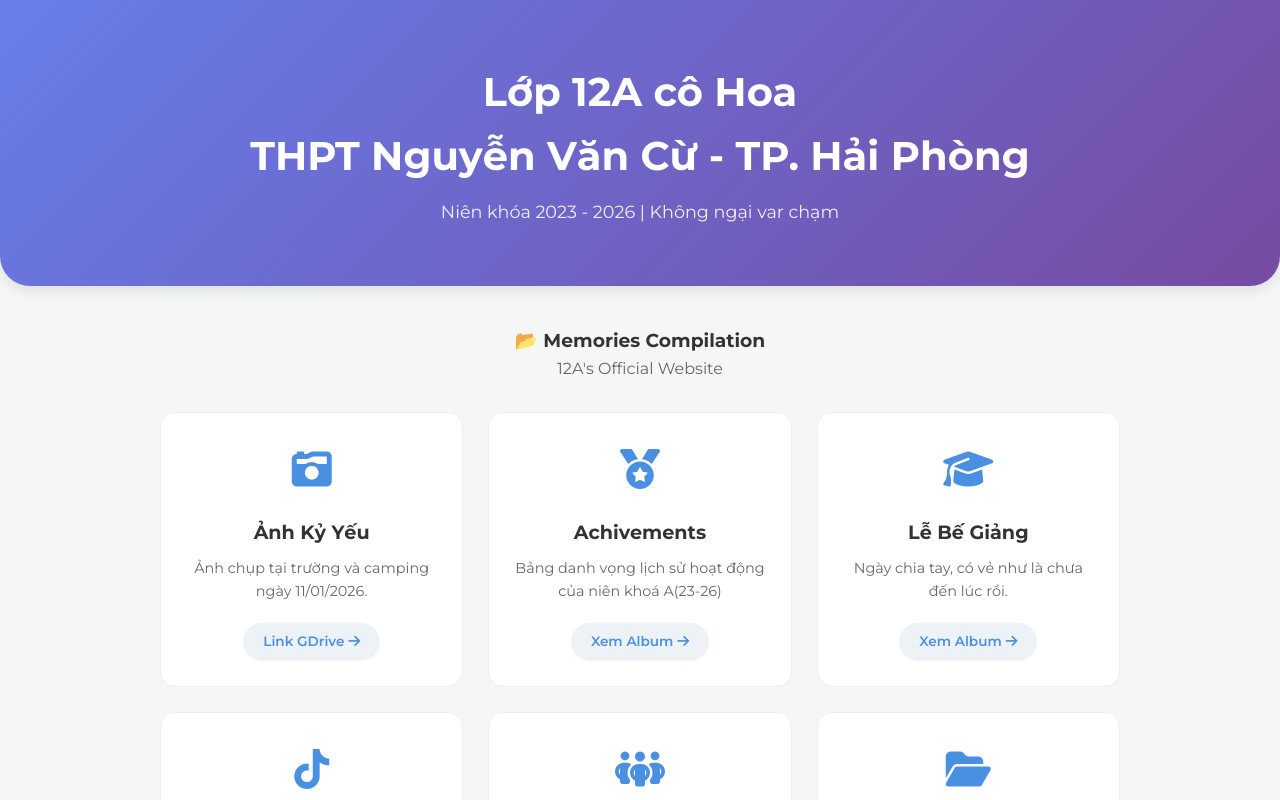
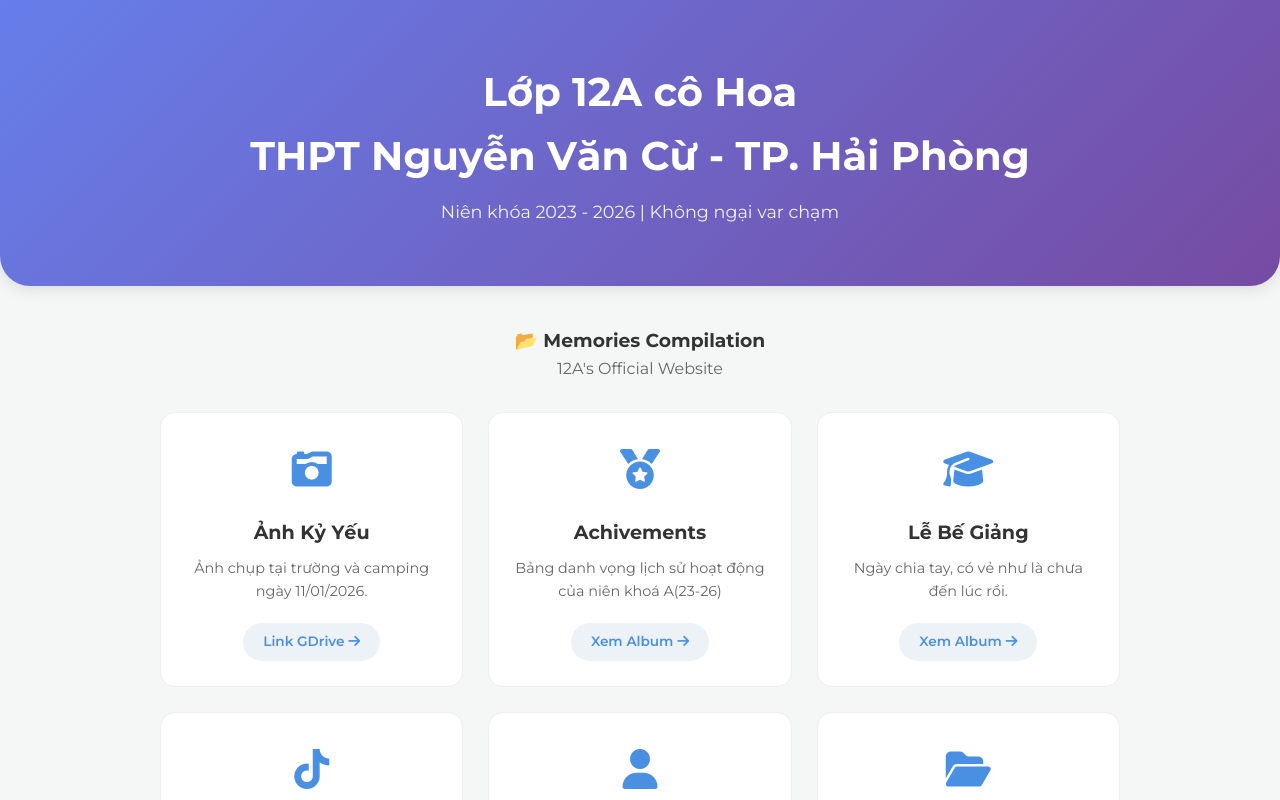
Before and after one commit to exinemay/A236, a plain HTML site: page index.html in a window 1280 px wide. Shown: the top 800 px of the page. Drawn offline with Linux system fonts and the light colour scheme.

Commit message:
Update index.html
Do fa-solid fa-people-group vẫn không hiển thị nên đổi thành user

```diff
--- a/index.html
+++ b/index.html
@@ -207,7 +207,7 @@
         </a>
 
         <a href="error.html" target="_self" class="album-card">
-          <div class="icon-box"><i class="fa-solid fa-people-group"></i></div>
+          <div class="icon-box"><i class="fa-solid fa-user"></i></div>
           <div class="album-title">Tiêu điểm tướng</div>
           <div class="album-desc">
             Giới thiệu về những "cá thể" năm ấy đã xuất hiện trong cốt truyện của lớp          </div>
```
